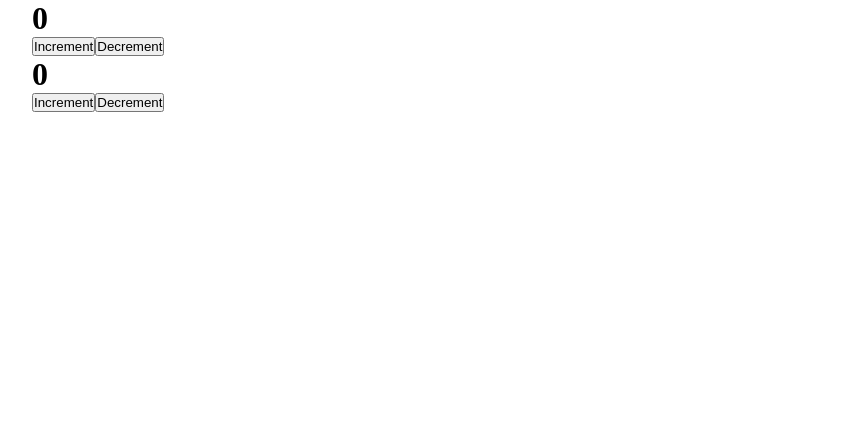
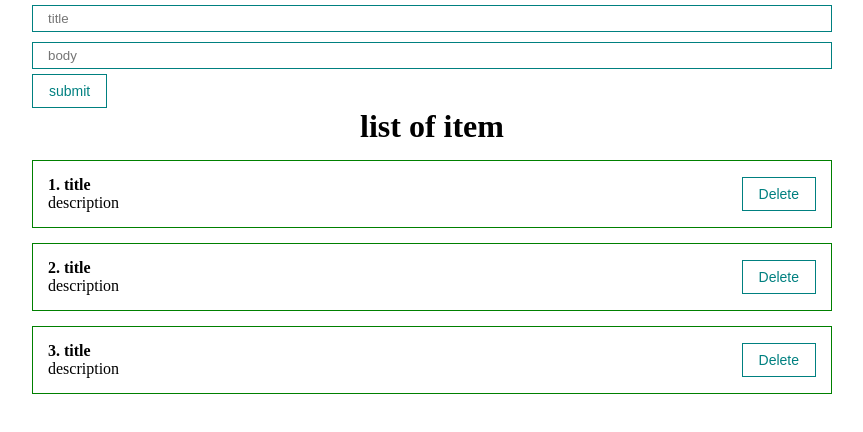
Before and after one commit to nlesyuk/base-react-app, a React (Create React App) app: page / in a window 1280 px wide. Shown: the top 432 px of the page, without its empty margins (208-1071 px from the left). Built offline with nearby package versions, Linux system fonts and the light colour scheme.

Commit message:
useState, useRef, props up via callback

```diff
--- a/src/App.js
+++ b/src/App.js
@@ -1,12 +1,29 @@
-import Counter from './components/Counter'
-import ClassCounter from './components/ClassCounter';
+import { useState, useRef } from 'react'
+import PostForm from './components/PostForm';
+import PostList from './components/PostList';
 
 function App() {
+  const [posts, setPosts] = useState([
+    { id: 1, title: 'title', body: 'description' },
+    { id: 2, title: 'title', body: 'description' },
+    { id: 3, title: 'title', body: 'description' }
+  ])
+
+  function createPost(newPost) {
+    setPosts([...posts, { title: newPost.title, body: newPost.body }])
+  }
+
+  function removePost(post) {
+    setPosts([...posts.filter(p => p.id !== post.id)])
+  }
+
   return (
     <div className="App">
-      <Counter />
-      <ClassCounter />
-
+      <PostForm create={createPost} />
+      {posts.length
+        ? <PostList remove={removePost} posts={posts} title={'list of item'} />
+        : <h1>Posts doesn't exist</h1>
+      }
 
     </div>
   );
--- /dev/null
+++ b/src/components/PostForm.jsx
@@ -0,0 +1,47 @@
+import React, {useState} from 'react';
+import MyButton from './UI/button/MyButton.jsx'
+import MyInput from './UI/input/MyInput.jsx'
+
+function PostForm({create}) {
+  const [post, setPost] = useState({title: '', body: ''})
+
+  function addNewPost(e) {
+    e.preventDefault()
+    const newPost = {
+      id: Date.now(),
+      ...post
+    }
+    create(newPost) // callback that push up newPost to the parent component
+    setPost({title: '', body: ''})
+  }
+
+  return (
+      <form>
+        {/* управляемый компонент */}
+        <MyInput
+          type="text"
+          placeholder='title'
+          value={post.title}
+          onChange={(e) => setPost({...post, title: e.target.value})}
+        />
+        <MyInput
+          type="text"
+          placeholder='body'
+          value={post.body}
+          onChange={(e) => setPost({...post, body: e.target.value})}
+        />
+        {/* НЕ управляемый\Не Контролируемый компонент */}
+        {/*
+          <input type="text" ref={bodyInputRef}/>
+          <MyInput
+            ref={bodyInputRef}
+            type="text"
+            placeholder='body'
+          />
+        */}
+        <MyButton type='button' onClick={addNewPost}>submit</MyButton>
+      </form>
+  );
+}
+
+export default PostForm;
--- a/src/components/PostItem.jsx
+++ b/src/components/PostItem.jsx
@@ -1,14 +1,15 @@
 import React from 'react'
+import MyButton from './UI/button/MyButton';
 
-export default function PostItem() {
+export default function PostItem({post, number, remove}) {
   return (
     <div className='post'>
       <div className='post__content'>
-        <strong>1. Javascript </strong>
-        <div>JS - programing lang</div>
+        <strong>{number}. {post.title}</strong>
+        <div>{ post.body }</div>
       </div>
       <div className='post__btns'>
-        <button type='button'>Delete</button>
+        <MyButton onClick={() => remove(post)}>Delete</MyButton>
       </div>
     </div>
   )
--- /dev/null
+++ b/src/components/PostList.jsx
@@ -0,0 +1,14 @@
+import  React, { useState }from 'react'
+import PostItem from './PostItem';
+
+export default function PostList({posts, title, remove}) {
+  return (
+    <div>
+      <h1 style={{ textAlign: 'center' }}>{ title }</h1>
+      {posts.map((post, index) => {
+          return <PostItem remove={remove} number={index+1} post={post} key={post.id} />
+        })
+      }
+    </div>
+  )
+}
--- /dev/null
+++ b/src/components/UI/button/MyButton.jsx
@@ -0,0 +1,12 @@
+import React from 'react';
+import classes from './MyButton.module.css'
+
+function MyButton({children, ...props}) {
+  return (
+    <button {...props} className={classes.MyBtn}>
+      {children}
+    </button>
+  );
+}
+
+export default MyButton;
--- /dev/null
+++ b/src/components/UI/button/MyButton.module.css
@@ -0,0 +1,8 @@
+.MyBtn {
+  padding: 8px 16px;
+  color: teal;
+  font-size: 14px;
+  background: transparent;
+  border: 1px solid teal;
+  cursor: pointer;
+}
--- /dev/null
+++ b/src/components/UI/input/MyInput.jsx
@@ -0,0 +1,10 @@
+import React from 'react';
+import classes from './MyInput.module.css'
+
+const MyInput = React.forwardRef((props, ref) => {
+  return (
+    <input ref={ref} {...props} className={classes.MyInput}/>
+  );
+})
+
+export default MyInput
--- /dev/null
+++ b/src/components/UI/input/MyInput.module.css
@@ -0,0 +1,6 @@
+.MyInput {
+  width: 100%;
+  padding: 5px 15px;
+  margin: 5px 0;
+  border: 1px solid teal;
+}
```
Also changed, not shown: src/components/PostPage.jsx (added, +41 -0 lines), src/components/UI/MyModal/MyModal.jsx (added, +19 -0 lines), src/components/UI/MyModal/MyModal.module.css (added, +22 -0 lines), src/components/UI/select/MySelect.jsx (added, +22 -0 lines).
